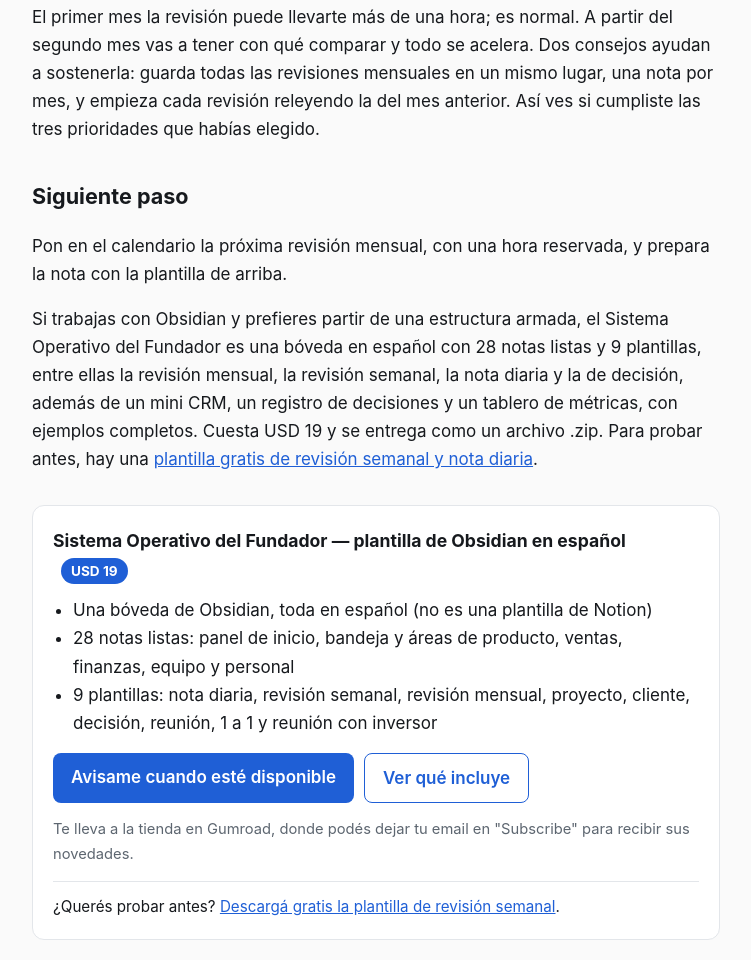
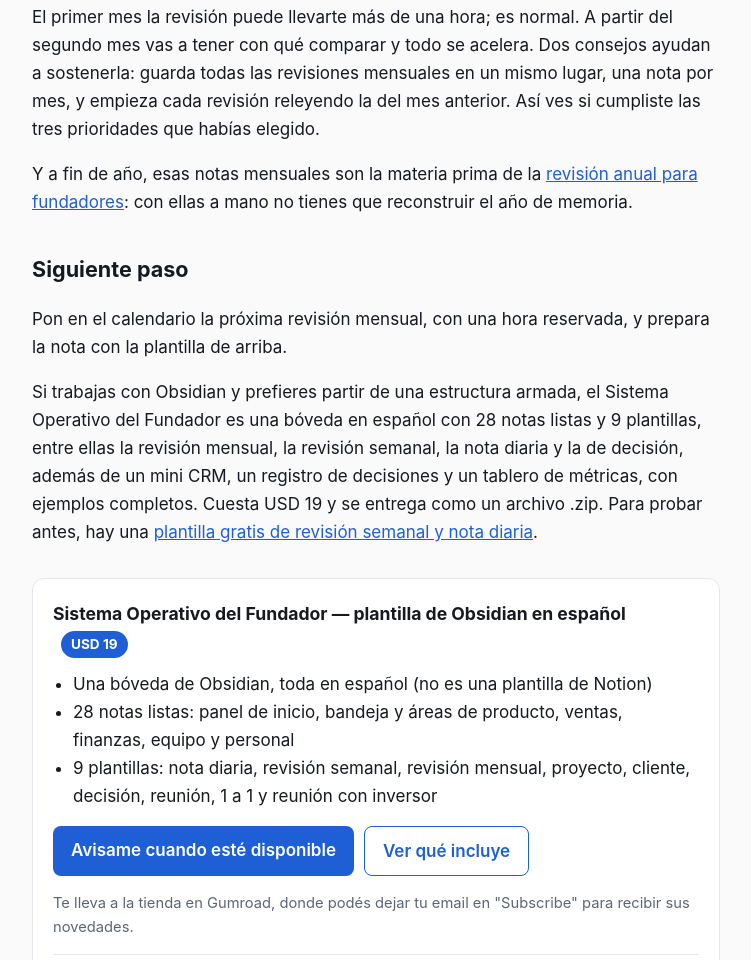
Before and after one commit to yabianskysempire/fundador, a plain HTML site: page articulos/revision-mensual-para-fundadores.html in a window 1280 px wide. Shown: the part 4375-5335 px from the top of the page, without its empty margins (264-1015 px from the left). Drawn offline with Linux system fonts and the light colour scheme.

Commit message:
AURUM: update 2026-10-28-revision-mensual-para-fundadores.md

```diff
--- a/articulos/revision-mensual-para-fundadores.html
+++ b/articulos/revision-mensual-para-fundadores.html
@@ -70,6 +70,7 @@
 <ul><li><strong>Convertirla en una revisión semanal larga.</strong> Si te encuentras ordenando tareas sueltas, vuelve a las preguntas de dirección.</li><li><strong>Mirar solo los ingresos.</strong> Un mes con buenas ventas y caja en caída puede esconder un problema de cobros o de gastos.</li><li><strong>No cerrar proyectos.</strong> Si todos los meses todos los proyectos &quot;siguen&quot;, probablemente no estás eligiendo.</li><li><strong>Elegir demasiadas prioridades.</strong> Tres es el máximo; una bien elegida suele valer más.</li><li><strong>No escribir nada.</strong> Una revisión que solo ocurre en tu cabeza no deja rastro para comparar el mes siguiente.</li></ul>
 <h2 id="como-sostener-el-habito">Cómo sostener el hábito</h2>
 <p>El primer mes la revisión puede llevarte más de una hora; es normal. A partir del segundo mes vas a tener con qué comparar y todo se acelera. Dos consejos ayudan a sostenerla: guarda todas las revisiones mensuales en un mismo lugar, una nota por mes, y empieza cada revisión releyendo la del mes anterior. Así ves si cumpliste las tres prioridades que habías elegido.</p>
+<p>Y a fin de año, esas notas mensuales son la materia prima de la <a href="https://yabianskysempire.github.io/fundador/articulos/revision-anual-para-fundadores.html">revisión anual para fundadores</a>: con ellas a mano no tienes que reconstruir el año de memoria.</p>
 <h2 id="siguiente-paso">Siguiente paso</h2>
 <p>Pon en el calendario la próxima revisión mensual, con una hora reservada, y prepara la nota con la plantilla de arriba.</p>
 <p>Si trabajas con Obsidian y prefieres partir de una estructura armada, el Sistema Operativo del Fundador es una bóveda en español con 28 notas listas y 9 plantillas, entre ellas la revisión mensual, la revisión semanal, la nota diaria y la de decisión, además de un mini CRM, un registro de decisiones y un tablero de métricas, con ejemplos completos. Cuesta USD 19 y se entrega como un archivo .zip. Para probar antes, hay una <a href="https://yabianskysempire.github.io/fundador/plantilla-revision-semanal-gratis.html">plantilla gratis de revisión semanal y nota diaria</a>.</p>
```
Also changed, not shown: .aurum-sources.json.
